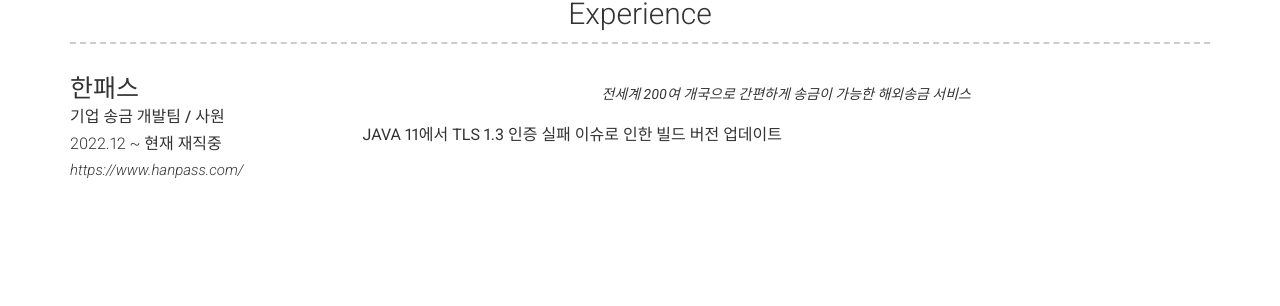
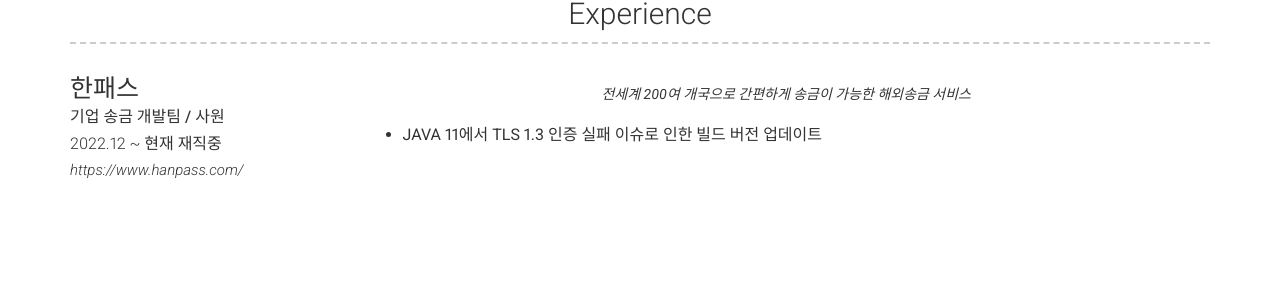
Before and after one commit to rbsks/rbsks.github.io, a Jekyll site: the page built from index.md, in a window 1280 px wide. Shown: the part 556-862 px from the top of the page. Built offline with Jekyll 4.4.1, drawn with Linux system fonts in a browser that asks for light colours; nearby versions of some CDN libraries.

```diff
--- a/_config.yml
+++ b/_config.yml
@@ -68,7 +68,7 @@ content:
         quote: >
           전세계 200여 개국으로 간편하게 송금이 가능한 해외송금 서비스
         description: | # this will include new lines to allow paragraphs
-          JAVA 11에서 TLS 1.3 인증 실패 이슈로 인한 빌드 버전 업데이트
+          - JAVA 11에서 TLS 1.3 인증 실패 이슈로 인한 빌드 버전 업데이트
 
 # Footer
 footer_show_references: true
```
